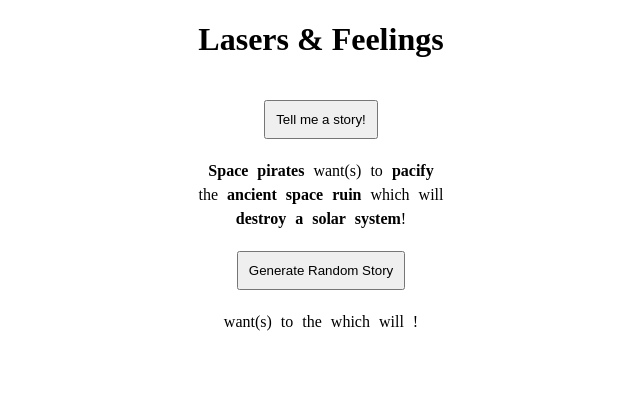
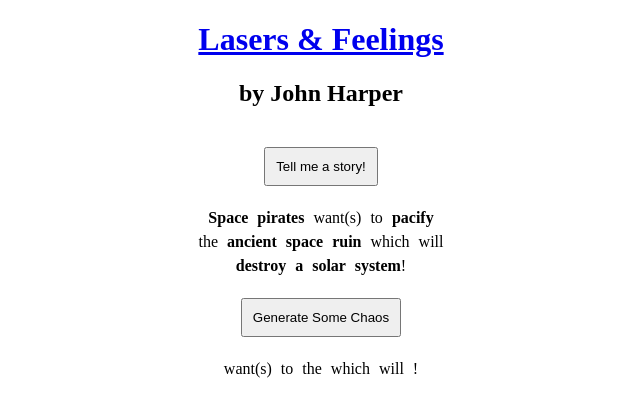
Before and after one commit to kylerobertduncan/lasers-and-feelings, a React (Create React App) app: page / in a window 1280 px wide. Shown: the top 414 px of the page, without its empty margins (319-959 px from the left). Built offline with nearby package versions, Linux system fonts and the light colour scheme.

Commit message:
added attribution and link to game

```diff
--- a/src/App.css
+++ b/src/App.css
@@ -1,8 +1,10 @@
 .App {
+  cursor: default;
   text-align: center;
 }
 
 button {
+  cursor: pointer;
   margin: 20px;
   padding: 10px;
 }
--- a/src/App.js
+++ b/src/App.js
@@ -25,7 +25,10 @@ function App() {
 
   return (
     <div className="App">
-      <h1>Lasers &amp; Feelings</h1>
+      <a href="https://johnharper.itch.io/lasers-feelings" target="_blank" rel="noreferrer noopener">
+        <h1>Lasers &amp; Feelings</h1>
+      </a>
+      <h2>by John Harper</h2>
       <button onClick={generateStory}>Tell me a story!</button>
       <p>
         <span className="element">{currentStory.threat}</span> want(s) to <span className="element">{currentStory.want}</span> the <span className="element">{currentStory.target}</span> which will <span className="element">{currentStory.result}</span>!
--- a/src/LoopAPI.js
+++ b/src/LoopAPI.js
@@ -1,4 +1,4 @@
-import { useState } from "react";
+import { useEffect, useState } from "react";
 import selectRandom from "./selectRandom";
 
 const LoopAPI = (props) => {
@@ -58,10 +58,9 @@ const LoopAPI = (props) => {
     setNewStory(newStoryObject);
   }
 
-
   return (
     <div>
-      <button onClick={replaceCurrentStory}>Generate Random Story</button>
+      <button onClick={replaceCurrentStory}>Generate Some Chaos</button>
       <p>
         <span className="element threat">{newStory.threat}</span> want(s) to <span className="element">{newStory.want}</span> the <span className="element">{newStory.target}</span> which will <span className="element">{newStory.result}</span>!
       </p>
```
Also changed, not shown: 1 other file (tests, documents, lock files or other folders).
